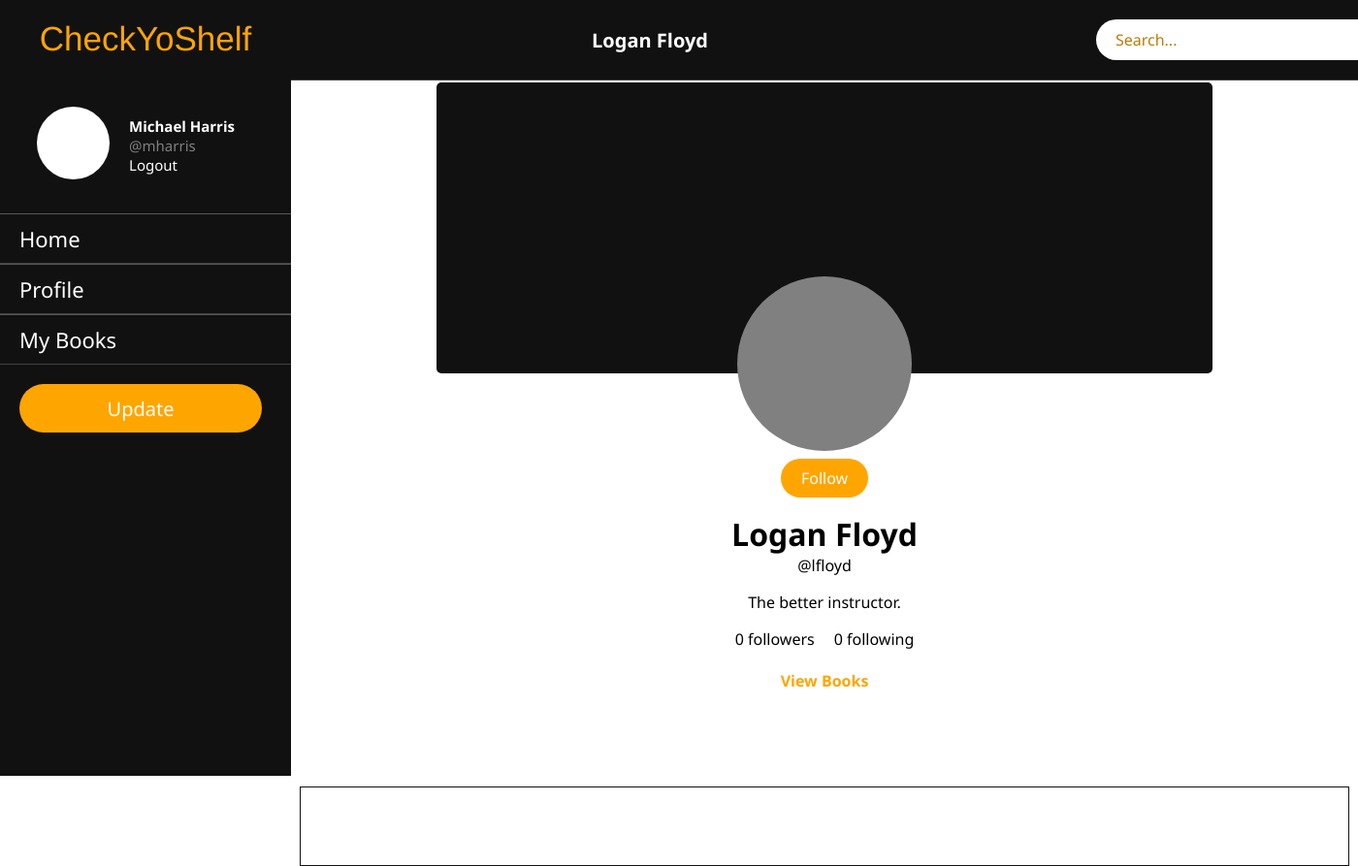
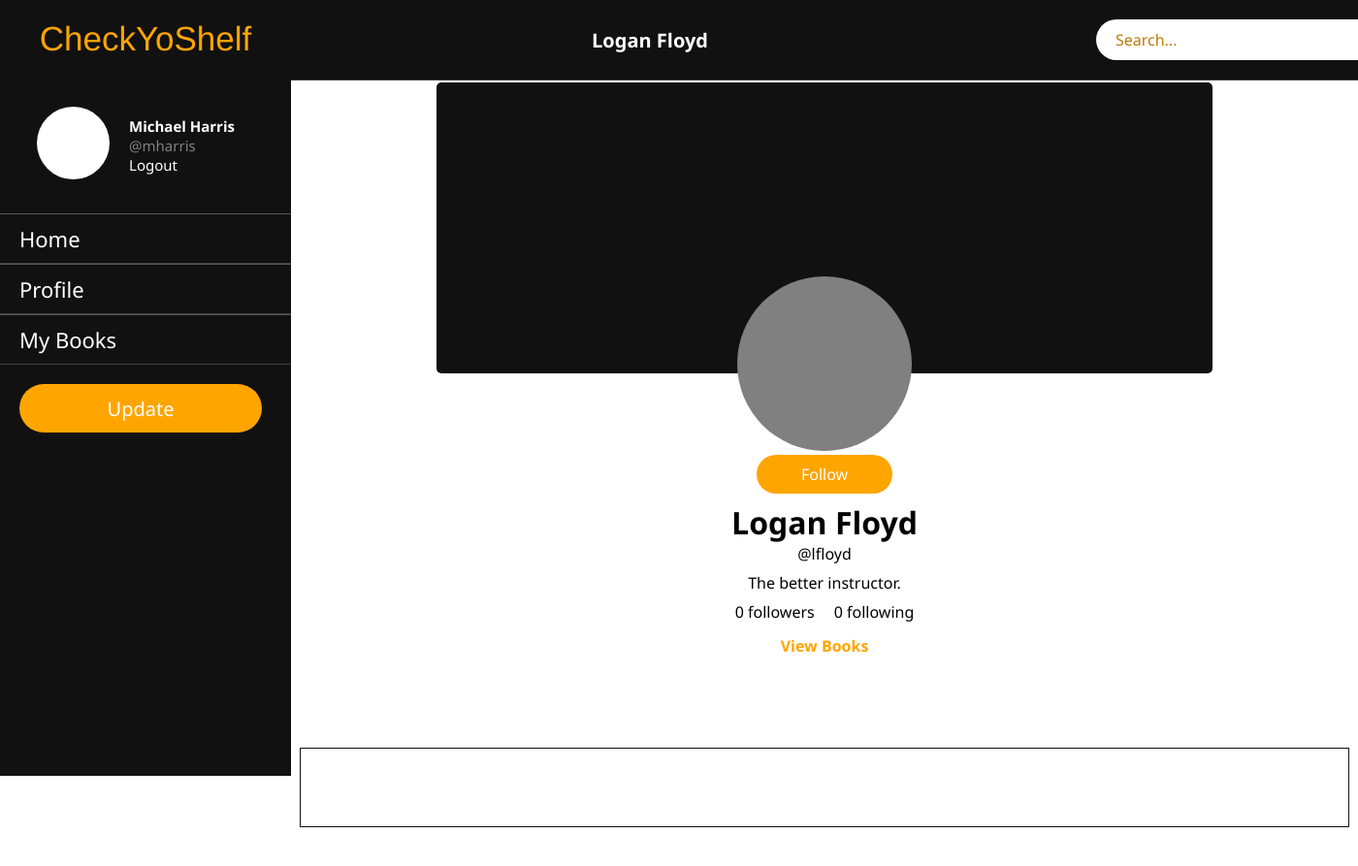
Before and after one commit to mdb-00/checkyoshelf-django-project, a Django app: a page that uses app/templates/profile.html in a window 1400 px wide. Shown: the whole page at 97% size. After the commit the page ends 853 px from the top, so only its background shows below. Run offline with Django 5.2, Linux system fonts and the light colour scheme; a user stored in the database is signed in; data comes from the database, SQL or seed files in the repository.

Commit message:
edit/follow buttons now in same div

```diff
--- a/app/static/styles.css
+++ b/app/static/styles.css
@@ -225,7 +225,7 @@
 }
 
 .wrapper .main-content .profile-card .details-container ul li {
-    padding: 8px;
+    padding: 4px;
     display: flex;
     justify-content: center;
 }
@@ -253,29 +253,7 @@
     font-weight: bold;
 }
 
-.wrapper .main-content .profile-card .follow-btn {
-    height: 20px;
-    width: 30px;
-    padding: 10px 30px;
-    background-color: orange;
-    display: flex;
-    justify-content: center;
-    align-items: center;
-    border-radius: 35px;
-    transition: .3s;
-}
-
-.wrapper .main-content .profile-card .follow-btn:hover {
-    background-color: rgb(217, 144, 8);
-    cursor: pointer;
-}
-
-.wrapper .main-content .profile-card .follow-btn a {
-    color: white;
-    font-weight: 500;
-}
-
-.wrapper .main-content .profile-card .edit-btn {
+.wrapper .main-content .profile-card .profile-btn {
     height: 20px;
     width: 80px;
     padding: 10px 30px;
@@ -287,12 +265,12 @@
     transition: .3s;
 }
 
-.wrapper .main-content .profile-card .edit-btn:hover {
+.wrapper .main-content .profile-card .profile-btn:hover {
     background-color: rgb(217, 144, 8);
     cursor: pointer;
 }
 
-.wrapper .main-content .profile-card .edit-btn a {
+.wrapper .main-content .profile-card .profile-btn a {
     color: white;
     font-weight: 500;
 }
--- a/app/templates/profile.html
+++ b/app/templates/profile.html
@@ -22,15 +22,13 @@
   <div class="details-container">
     <ul>
       <li>
-        {% if current_user != user %}
-        <div class="follow-btn">
+        <div class="profile-btn">
+          {% if current_user != user %}
           <a href="">Follow</a>
+          {% else %}
+          <a href="">Edit Profile</a>
+          {% endif %}
         </div>
-        {% else %}
-        <div class="edit-btn">
-          <a href="">Edit Profile</a>
-        </div>
-        {% endif %}
       </li>
       <li>
         <div class="user-details">
```
